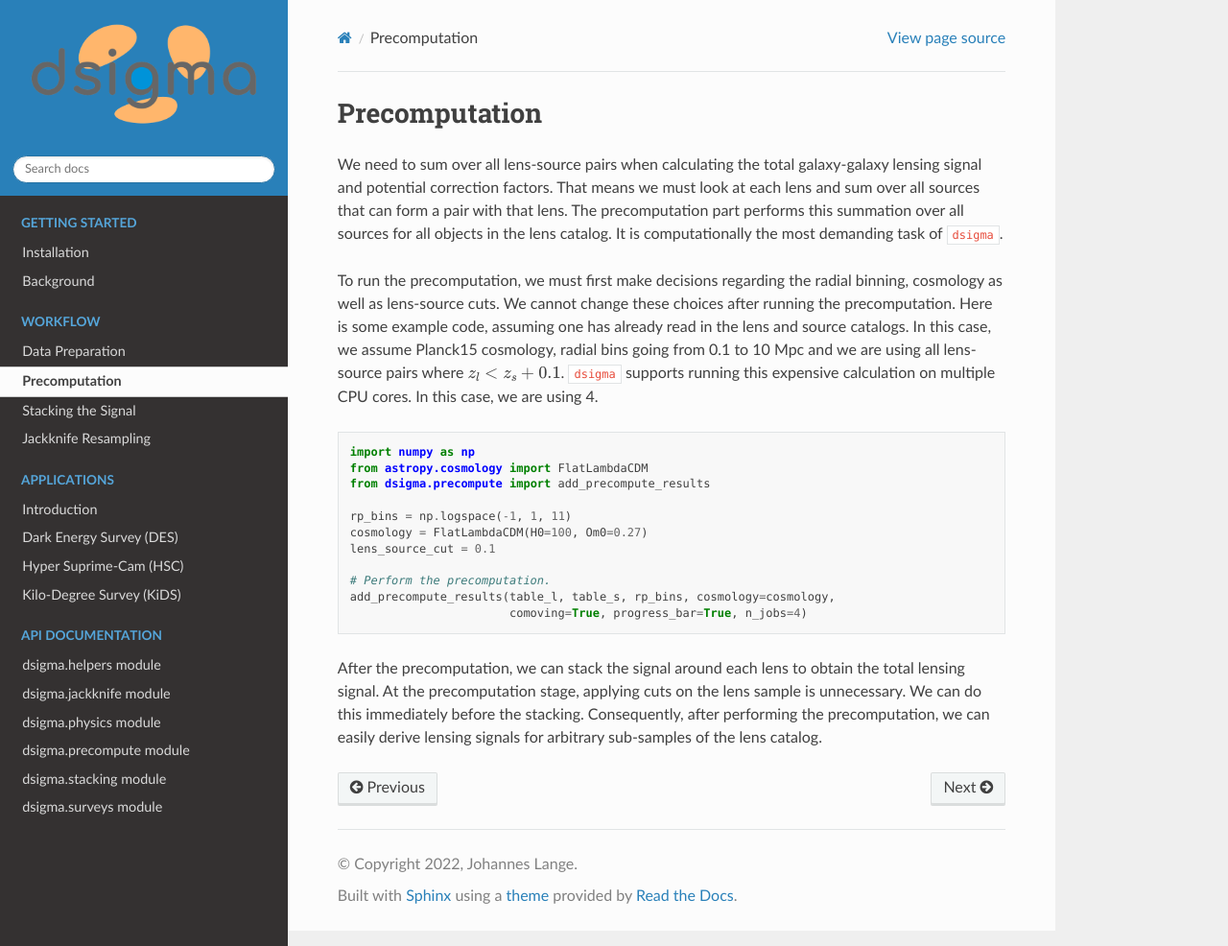
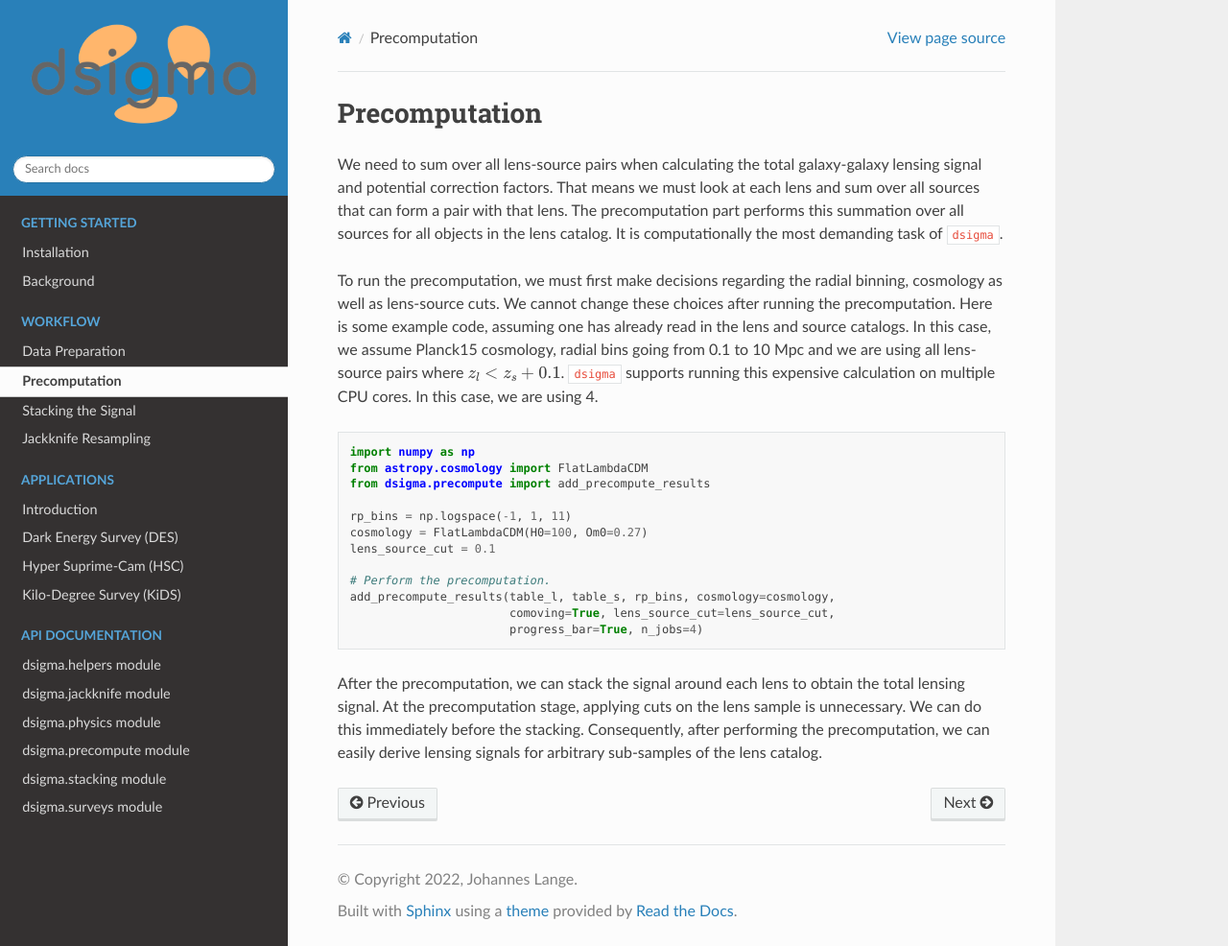
Before and after one commit to johannesulf/dsigma, a Sphinx documentation site: the page built from docs/precomputation.txt, in a window 1280 px wide and 986 px high. Shown: the whole window at 96% size. Built offline with Sphinx 7.4.7 and the Read the Docs theme 2.0.0, drawn with Linux system fonts in a browser that asks for light colours.

Commit message:
updated docs

```diff
--- a/docs/precomputation.txt
+++ b/docs/precomputation.txt
@@ -18,6 +18,7 @@ To run the precomputation, we must first make decisions regarding the radial bin
 
     # Perform the precomputation.
     add_precompute_results(table_l, table_s, rp_bins, cosmology=cosmology,
-                           comoving=True, progress_bar=True, n_jobs=4)
+                           comoving=True, lens_source_cut=lens_source_cut,
+                           progress_bar=True, n_jobs=4)
 
 After the precomputation, we can stack the signal around each lens to obtain the total lensing signal. At the precomputation stage, applying cuts on the lens sample is unnecessary. We can do this immediately before the stacking. Consequently, after performing the precomputation, we can easily derive lensing signals for arbitrary sub-samples of the lens catalog.
```
